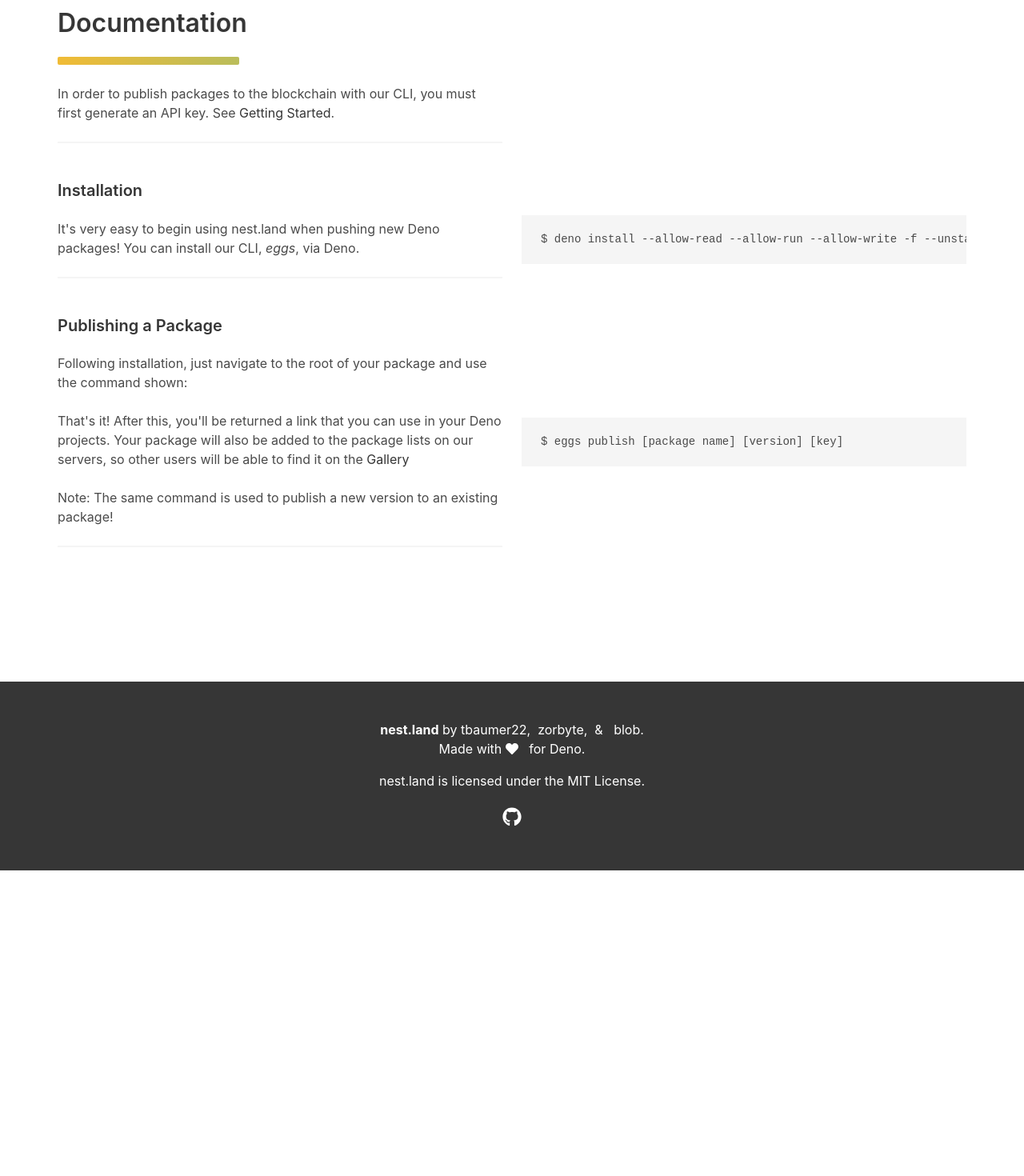
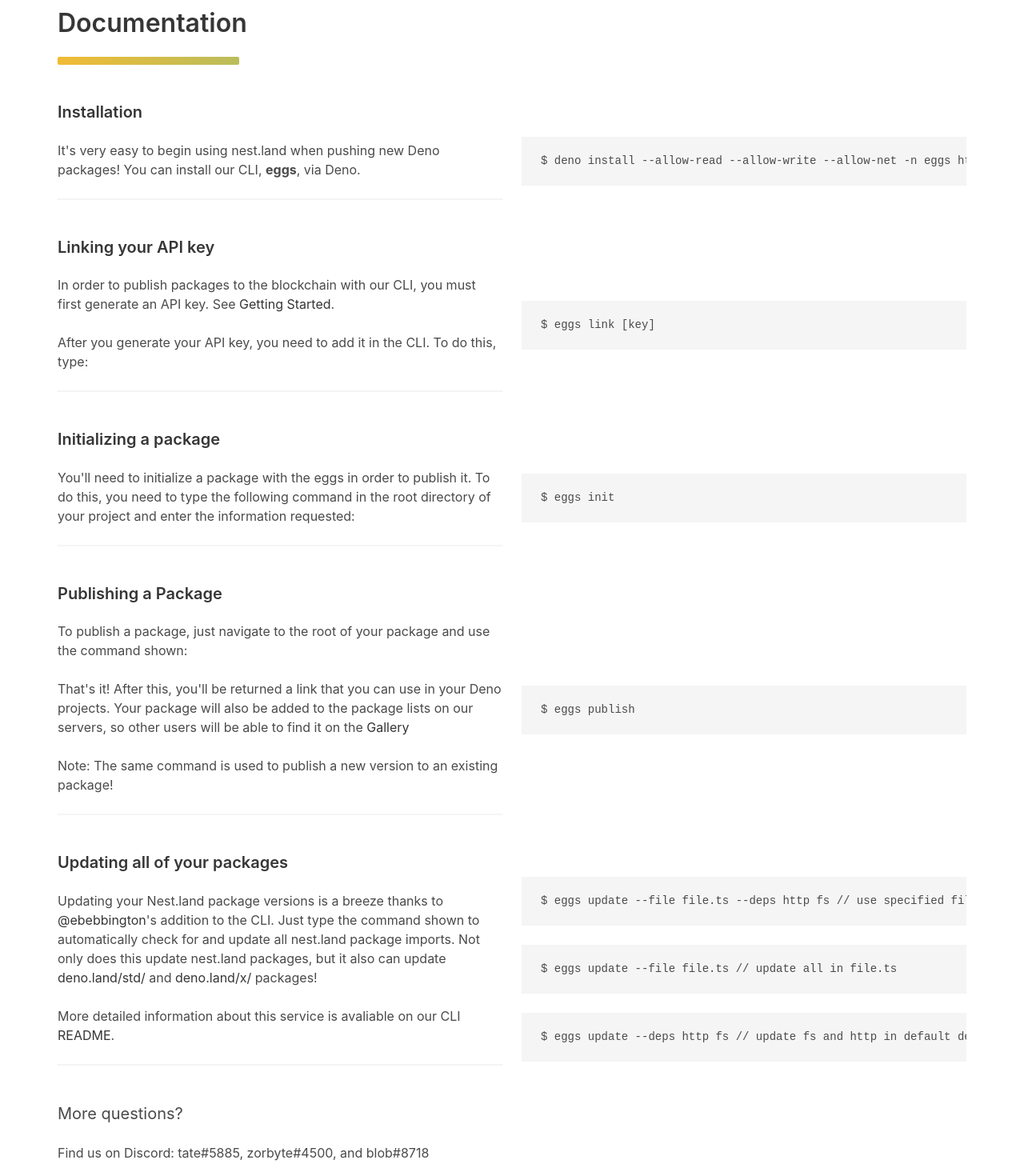
Before and after one commit to nestdotland/nest.land, a Vue app in the folder web/: page / in a window 1280 px wide. Shown: the part 2780-4250 px from the top of the page at 80% size. Before the commit the page ends 3868 px from the top, so only its background shows below. Built offline with nearby package versions, Linux system fonts and the light colour scheme; what vue-lodash, vue-recaptcha-v3 would draw is missing.

Commit message:
refactor(site): Added documentation for new CLI features discussed

```diff
--- a/web/src/components/home/Docs.vue
+++ b/web/src/components/home/Docs.vue
@@ -5,55 +5,92 @@
         <h1 class="title">Documentation</h1>
         <hr class="mini-hr" style="margin-bottom: 1.5rem" />
         <div class="columns is-multiline is-vcentered">
-          <div class="column is-half">
-            <p>
-              In order to publish packages to the blockchain with our CLI, you must first generate an API key. See
-              <router-link to="/#start" class="has-text-dark">Getting Started</router-link>.
-            </p>
-            <hr />
-          </div>
+          <div class="column is-half"></div>
           <div class="column is-half"></div>
           <div class="column is-half">
             <p class="title is-5">Installation</p>
             <p>
               It's very easy to begin using nest.land when pushing new Deno packages! You can install our CLI,
-              <i>eggs</i>, via Deno.
+              <b>eggs</b>, via Deno.
             </p>
             <hr />
           </div>
           <div class="column is-half">
-            <pre><code>$ deno install --allow-read --allow-run --allow-write -f --unstable https://x.nest.land/eggs@0.0.1</code></pre>
+            <pre><code>$ deno install --allow-read --allow-write --allow-net -n eggs https://x.nest.land/eggs@0.1.16/mod.ts</code></pre>
+          </div>
+          <div class="column is-half">
+            <p class="title is-5">Linking your API key</p>
+            <p>
+              In order to publish packages to the blockchain with our CLI, you must first generate an API key. See
+              <router-link to="/#start" class="has-text-dark">Getting Started</router-link>.
+              <br />
+              <br />
+            </p>
+            <p>After you generate your API key, you need to add it in the CLI. To do this, type:</p>
+            <hr />
+          </div>
+          <div class="column is-half">
+            <pre><code>$ eggs link [key]</code></pre>
+          </div>
+          <div class="column is-half">
+            <p class="title is-5">Initializing a package</p>
+            <p>You'll need to initialize a package with the eggs in order to publish it. To do this, you need to type the following command in the root directory of your project and enter the information requested:</p>
+            <hr />
+          </div>
+          <div class="column is-half">
+            <pre><code>$ eggs init</code></pre>
           </div>
           <div class="column is-half">
             <p class="title is-5">Publishing a Package</p>
             <p>
-              Following installation, just navigate to the root of your package and use the command shown:
+              To publish a package, just navigate to the root of your package and use the command shown:
               <br />
               <br />That's it! After this, you'll be returned a link that you can use in your Deno projects. Your package
               will also be added to the package lists on our servers, so other users will be able to find it on the
-              <router-link to="gallery" class="has-text-dark">Gallery</router-link>
+              <router-link to="/gallery" class="has-text-dark">Gallery</router-link>
               <br />
               <br />Note: The same command is used to publish a new version to an existing package!
             </p>
             <hr />
           </div>
           <div class="column is-half">
-            <pre><code>$ eggs publish [package name] [version] [key]</code></pre>
+            <pre><code>$ eggs publish</code></pre>
           </div>
-          <!-- <div class="column is-half">
-            <p class="title is-5">Updating Nest.land packages</p>
+          <div class="column is-half">
+            <p class="title is-5">Updating all of your packages</p>
             <p>
               Updating your Nest.land package versions is a breeze thanks to
               <a
                 class="has-text-dark"
                 href="https://github.com/ebebbington"
-              >@ebebbington</a>'s addition to the CLI. Just type the command shown to automatically check for and update all Nest.land package imports.
+              >@ebebbington</a>'s addition to the CLI. Just type the command shown to automatically check for and update all nest.land package imports. Not only does this update nest.land packages, but it also can update
+              <a
+                href="https://deno.land/std/"
+                class="has-text-dark"
+              >deno.land/std/</a> and
+              <a href="https://deno.land/x/" class="has-text-dark">deno.land/x/</a> packages!
+              <br />
+              <br />
             </p>
+            <p>
+              More detailed information about this service is avaliable on our CLI
+              <a
+                class="has-text-dark"
+                href="https://github.com/nestlandofficial/nest.land/tree/master/eggs"
+              >README</a>.
+            </p>
+            <hr />
           </div>
           <div class="column is-half">
-            <pre><code>$ eggs update</code></pre>
-          </div>-->
+            <pre><code>$ eggs update --file file.ts --deps http fs // use specified file and modules</code></pre>
+            <br />
+            <pre><code>$ eggs update --file file.ts // update all in file.ts</code></pre>
+            <br />
+            <pre><code>$ eggs update --deps http fs // update fs and http in default deps.ts</code></pre>
+          </div>
         </div>
+        <p class="subtitle is-5">More questions?</p>
+        <p>Find us on Discord: tate#5885, zorbyte#4500, and blob#8718</p>
       </div>
     </div>
   </div>
```
